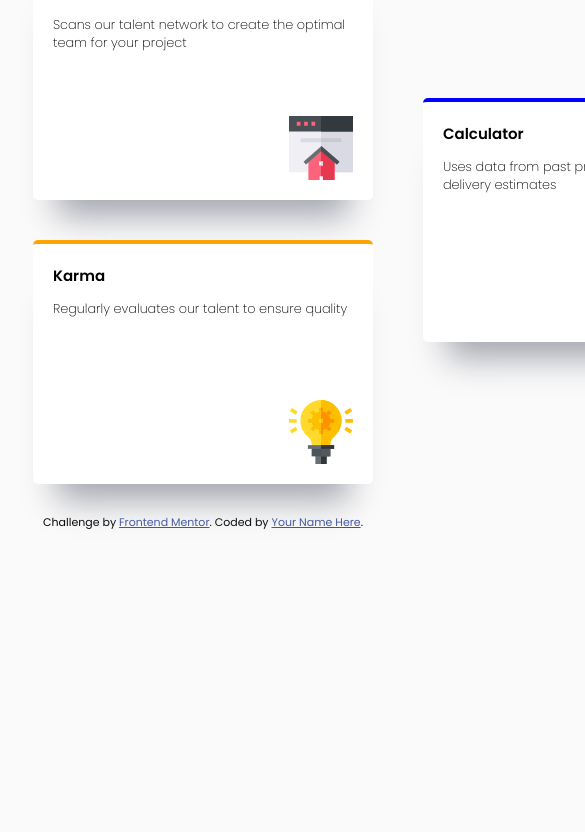
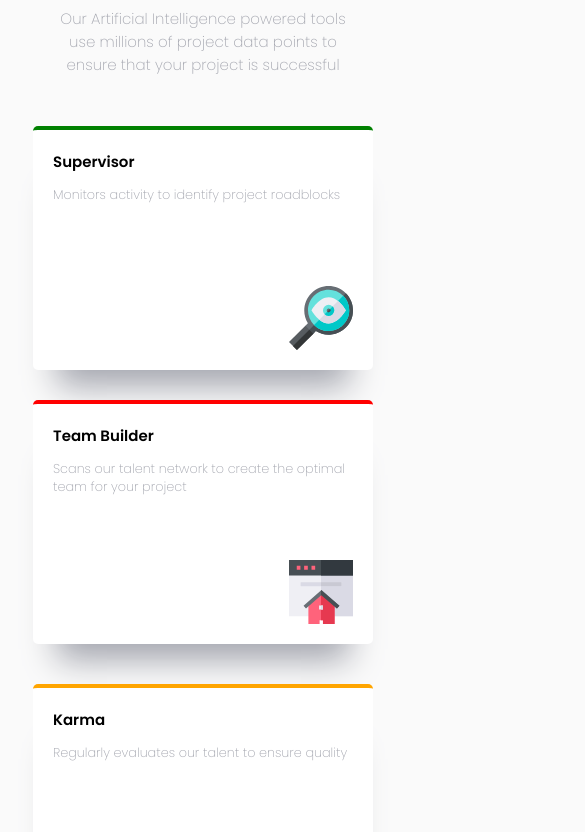
Before and after one commit to geraldaddey/four-card-feature-section-master, a plain HTML site: page index.html in a window 390 px wide. Shown: the part 314-1146 px from the top of the page, 585 px wide, since content can reach past the window. Before the commit the page ends 860 px from the top, so only its background shows below. Drawn offline with Linux system fonts and the light colour scheme.

Commit message:
breakpoint added

```diff
--- a/index.html
+++ b/index.html
@@ -79,7 +79,7 @@
         Challenge by
         <a href="https://www.frontendmentor.io?ref=challenge" target="_blank"
           >Frontend Mentor</a
-        >. Coded by <a href="#">Your Name Here</a>.
+        >. Coded by <a href="#">Gerald Addey</a>.
       </p>
     </footer>
   </body>
--- a/styles.css
+++ b/styles.css
@@ -12,7 +12,6 @@ body {
   font-family: "Poppins", sans-serif;
   font-size: 15px;
   background: rgb(230, 224, 224);
-  height: 100vh;
   width: 100%;
   display: flex;
   flex-flow: column;
@@ -51,6 +50,8 @@ body {
 .head span:last-child {
   font-weight: 100;
   font-size: -2rem;
+  color: var(--grayish-blue);
+  text-align: center;
 }
 
 .row {
@@ -74,6 +75,8 @@ body {
   -webkit-box-shadow: 0px 40px 32px -24px rgba(115, 118, 125, 1);
   -moz-box-shadow: 0px 40px 32px -24px rgba(115, 118, 125, 1);
   box-shadow: 0px 40px 32px -24px var(--grayish-blue);
+
+  flex-shrink: 1;
 }
 
 .supervisor img {
@@ -90,6 +93,7 @@ body {
 .supervisor p {
   font-weight: 200;
   font-size: 0.8rem;
+  color: var(--grayish-blue);
 }
 
 /* Calculator box  */
@@ -106,6 +110,7 @@ body {
   -webkit-box-shadow: 0px 40px 32px -24px rgba(115, 118, 125, 1);
   -moz-box-shadow: 0px 40px 32px -24px rgba(115, 118, 125, 1);
   box-shadow: 0px 40px 32px -24px var(--grayish-blue);
+  flex-shrink: 1;
 }
 
 .calculator img {
@@ -122,6 +127,7 @@ body {
 .calculator p {
   font-weight: 200;
   font-size: 0.8rem;
+  color: var(--grayish-blue);
 }
 .column {
   display: flex;
@@ -144,6 +150,7 @@ body {
   -webkit-box-shadow: 0px 40px 32px -24px rgba(115, 118, 125, 1);
   -moz-box-shadow: 0px 40px 32px -24px rgba(115, 118, 125, 1);
   box-shadow: 0px 40px 32px -24px var(--grayish-blue);
+  flex-shrink: 1;
 }
 
 .team-builder img {
@@ -160,6 +167,7 @@ body {
 .team-builder p {
   font-weight: 200;
   font-size: 0.8rem;
+  color: var(--grayish-blue);
 }
 
 /* Karma box  */
@@ -175,6 +183,7 @@ body {
   -webkit-box-shadow: 0px 40px 32px -24px rgba(115, 118, 125, 1);
   -moz-box-shadow: 0px 40px 32px -24px rgba(115, 118, 125, 1);
   box-shadow: 0px 40px 32px -24px var(--grayish-blue);
+  flex-shrink: 1;
 }
 .karma img {
   position: absolute;
@@ -190,14 +199,18 @@ body {
 .karma p {
   font-weight: 200;
   font-size: 0.8rem;
+  color: var(--grayish-blue);
 }
 
-/* .karma img {
-  position: relative;
-  left: 10%;
-  top: 20%;
-} */
-
+@media (max-width: 1130px) {
+  .row {
+    display: flex;
+    flex-direction: column;
+    gap: 30px;
+    flex-wrap: wrap;
+    justify-content: space-around;
+  }
+}
 .attribution {
   margin-top: 30px;
   font-size: 11px;
```
